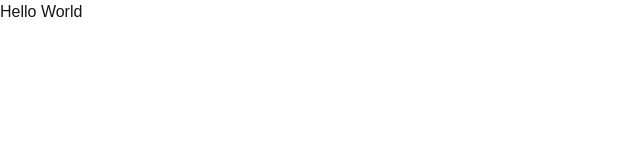
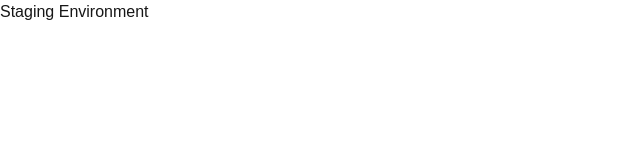
Before and after one commit to parthardeshana/demo-ci-cd, a Next.js app: page / in a window 1280 px wide. Shown: the top 160 px of the page, without its empty margins (0-640 px from the left). Built offline with nearby package versions, Linux system fonts and the light colour scheme.

Commit message:
added text for stage env only

```diff
--- a/app/page.js
+++ b/app/page.js
@@ -2,7 +2,7 @@ import React from 'react'
 
 const Page = () => {
   return (
-    <div>Hello World</div>
+    <h1>Staging Environment</h1>
   )
 }
 
```
